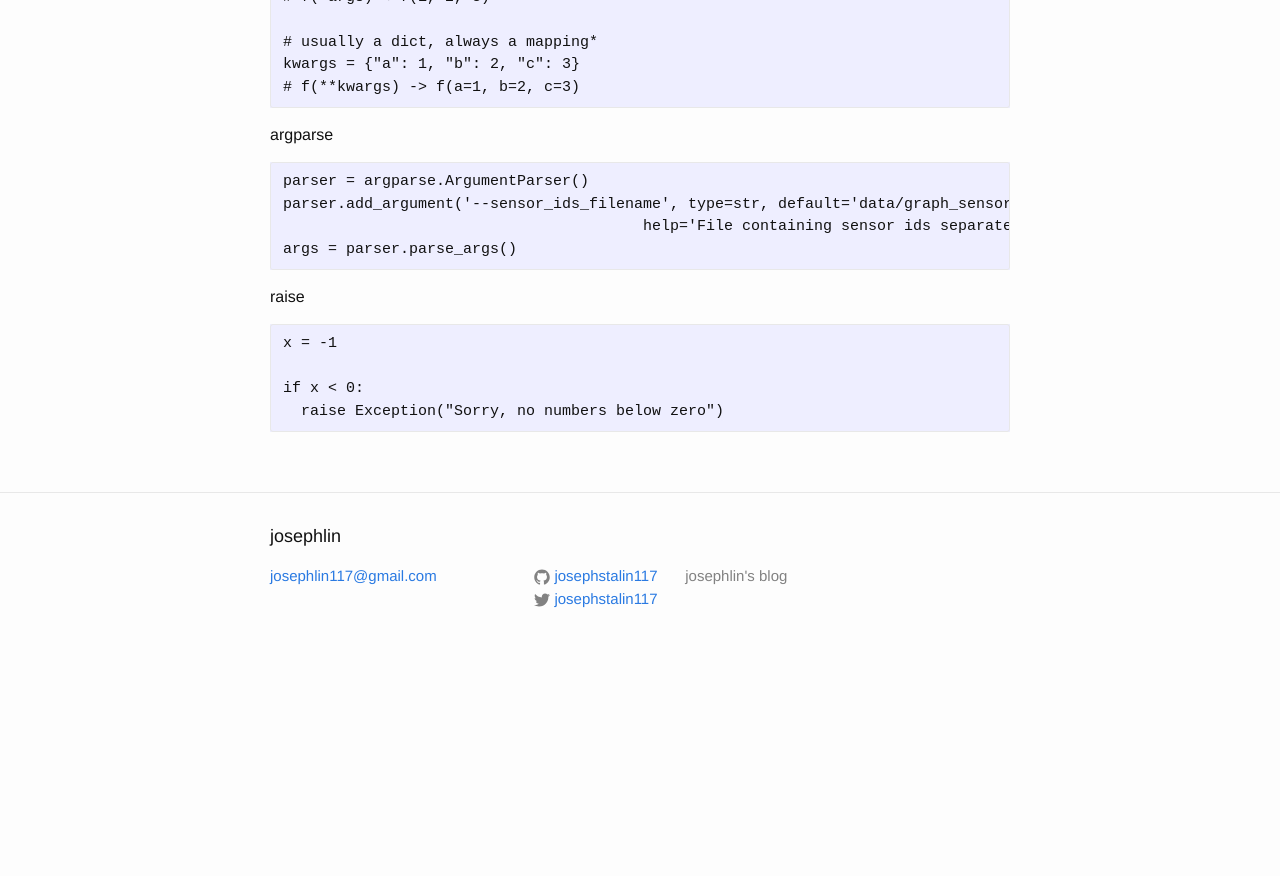
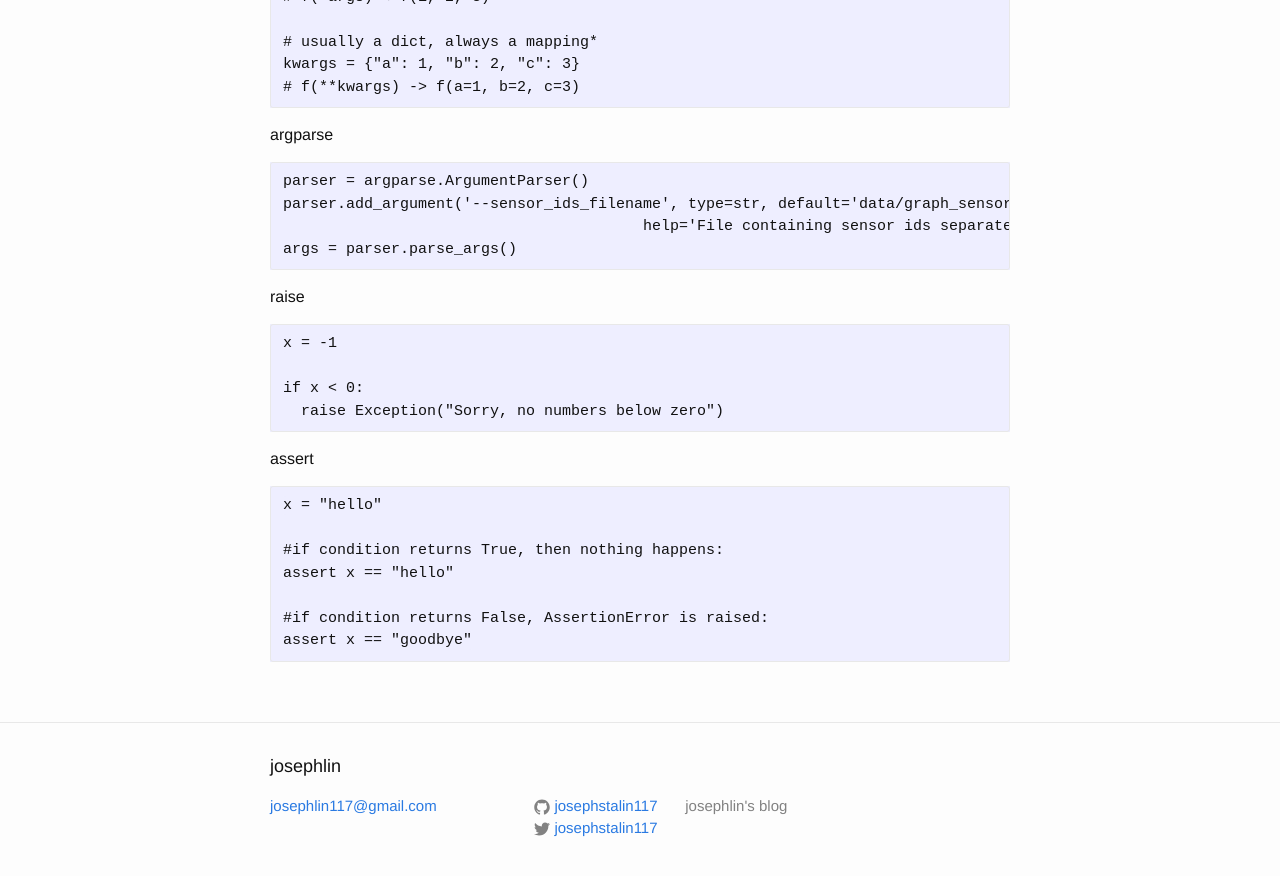
Before and after one commit to josephstalin117/josephstalin117.github.io, a Jekyll site: the page built from _posts/2017-08-10-python.markdown, in a window 1280 px wide and 900 px high, scrolled down 17042 px. Shown: the top 876 px of the window. Built offline with Jekyll 4.4.1, drawn with Linux system fonts in a browser that asks for light colours; before the commit the page ends 17712 px from its top, so only the background shows below that.

Commit message:
update assert

````diff
--- a/_posts/2017-08-10-python.markdown
+++ b/_posts/2017-08-10-python.markdown
@@ -813,3 +813,14 @@ x = -1
 if x < 0:
   raise Exception("Sorry, no numbers below zero")
 ```
+
+assert
+```
+x = "hello"
+
+#if condition returns True, then nothing happens:
+assert x == "hello"
+
+#if condition returns False, AssertionError is raised:
+assert x == "goodbye"
+```
````
